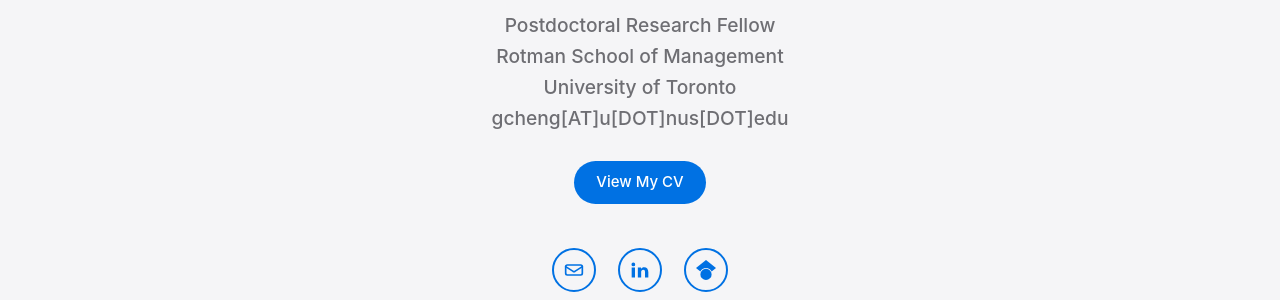
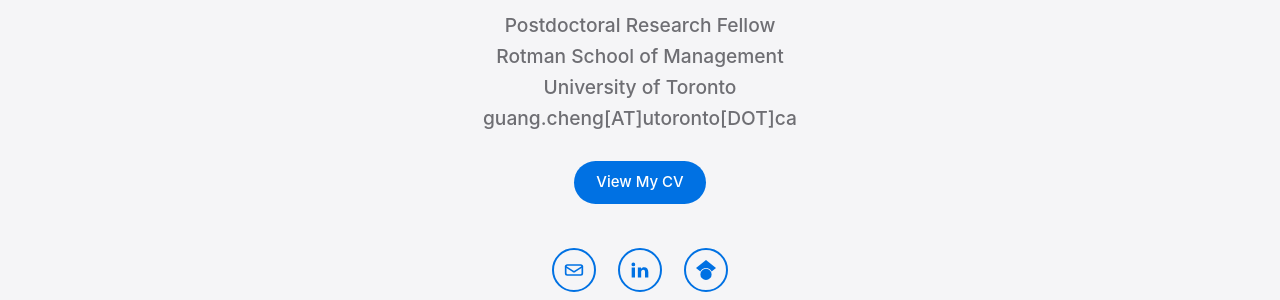
Before and after one commit to gcheng-nus/gcheng-nus.github.io, a Jekyll site: the page built from _pages/main.md, in a window 1280 px wide and 900 px high, scrolled down 447 px. Shown: the part 154-454 px from the top of the window. Built offline with Jekyll 4.4.1, drawn with Linux system fonts in a browser that asks for light colours; comment, search, counter and statistics services are not loaded.

Commit message:
update email

```diff
--- a/_includes/hero.html
+++ b/_includes/hero.html
@@ -9,7 +9,7 @@
       <p class="intro-title">Postdoctoral Research Fellow</p>
       <p class="intro-title">Rotman School of Management</p>
       <p class="intro-title" margin-bottom="72px">University of Toronto</p>
-      <p class="intro-title" margin-bottom="72px">gcheng[AT]u[DOT]nus[DOT]edu</p>
+      <p class="intro-title" margin-bottom="72px">guang.cheng[AT]utoronto[DOT]ca</p>
       <div class="intro-actions">
         <a class="academic-button academic-button--primary intro-button" href="{{ '/assets/pdf/CV_Guang.pdf' | relative_url }}" target="_blank" rel="noopener">View My CV</a>
         <div class="intro-contact-actions" role="group" aria-label="Contact and profile links">
```
Also changed, not shown: 1 other file.
